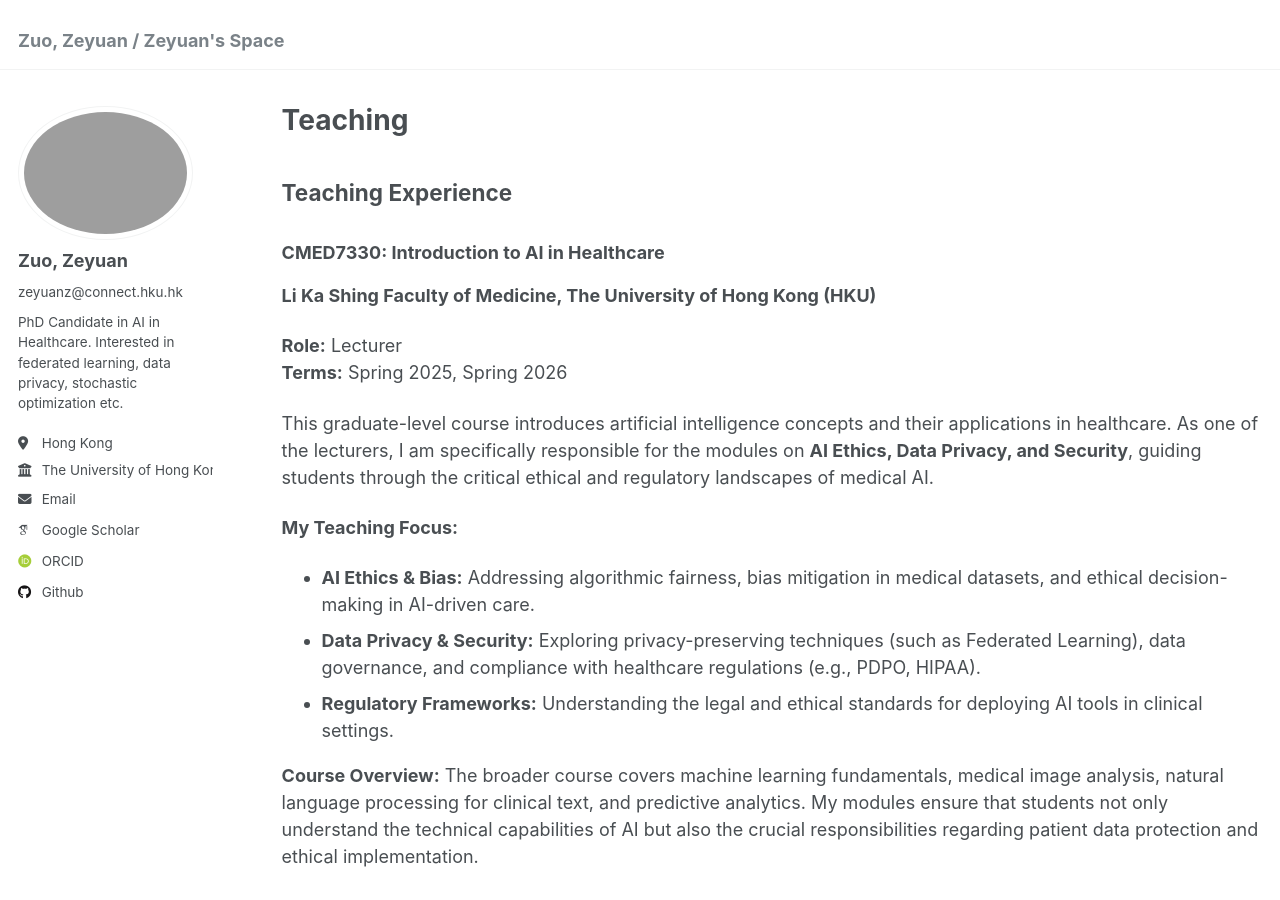
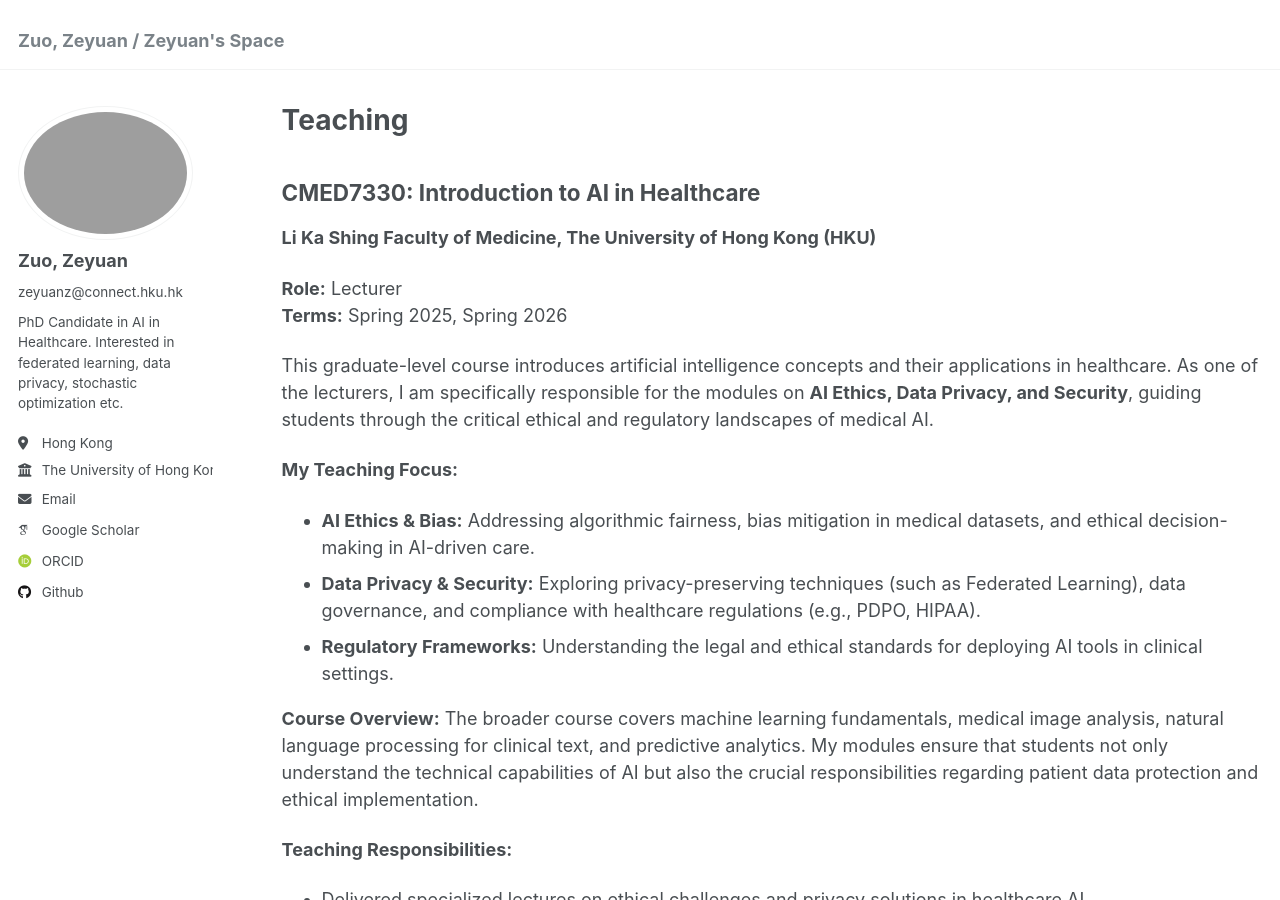
Before and after one commit to zeyuanz/zeyuanz.github.io, a Jekyll site: the page built from _pages/teaching.md, in a window 1280 px wide and 900 px high. Built offline with Jekyll 4.4.1, drawn with Linux system fonts in a browser that asks for light colours; some web fonts are replaced.

Commit message:
fix teaching md header

```diff
--- a/_pages/teaching.md
+++ b/_pages/teaching.md
@@ -7,9 +7,7 @@ author_profile: true
 
 {% include base_path %}
 
-## Teaching Experience
-
-### CMED7330: Introduction to AI in Healthcare
+## CMED7330: Introduction to AI in Healthcare
 **Li Ka Shing Faculty of Medicine, The University of Hong Kong (HKU)**
 
 **Role:** Lecturer
```
